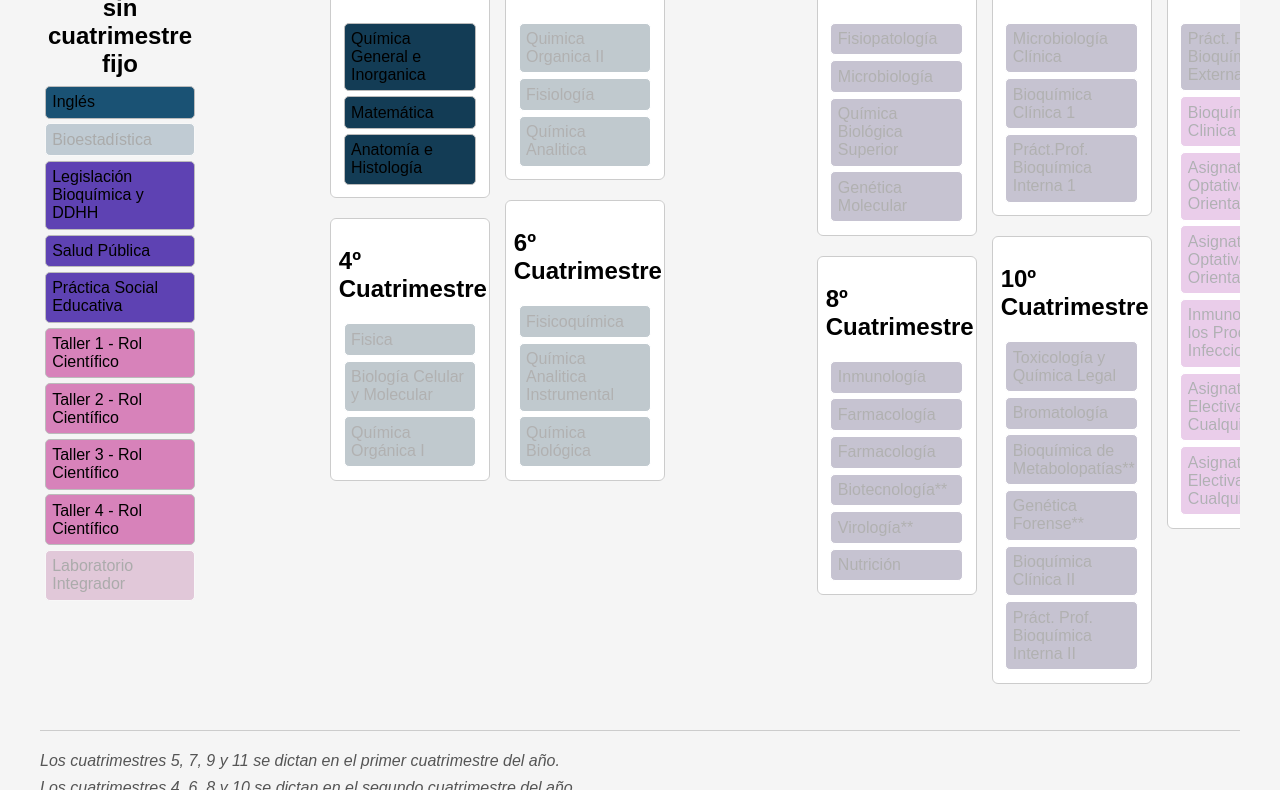
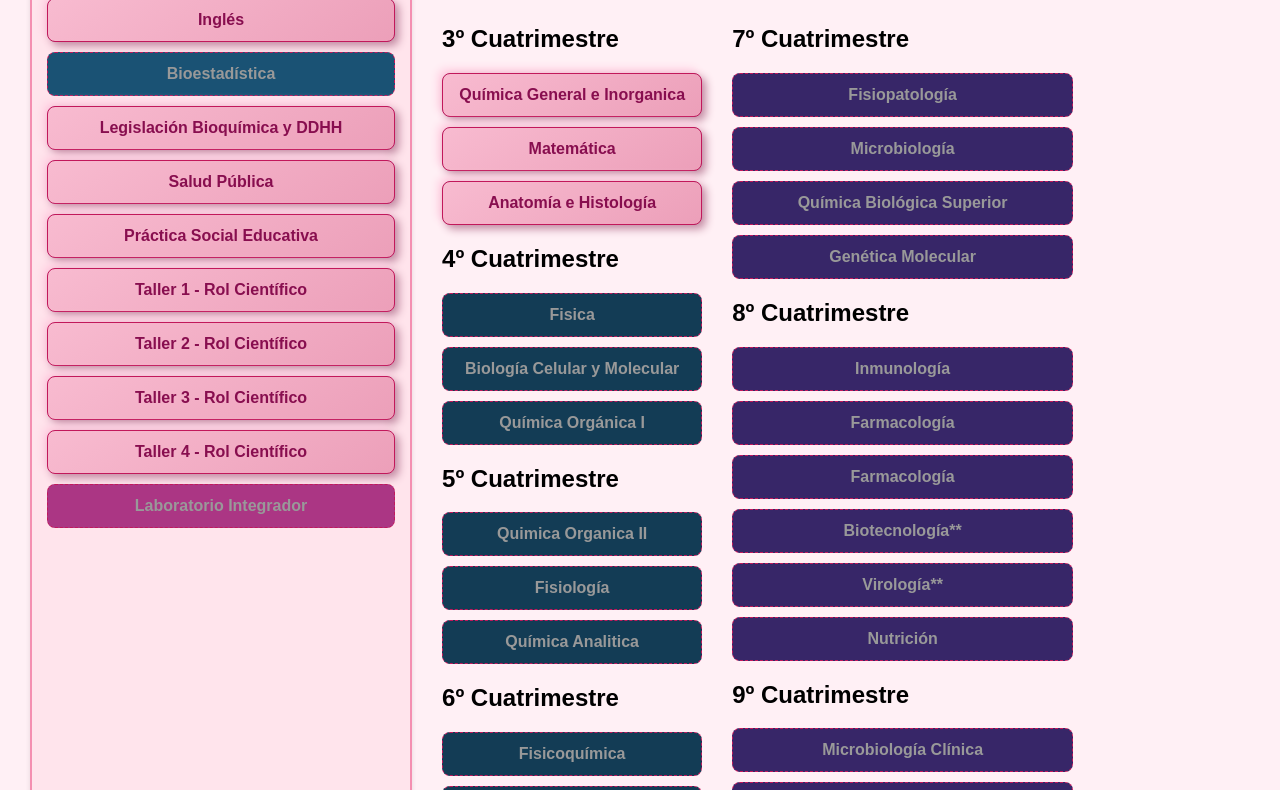
Before and after one commit to magubioqui/Malla-Bioquimica-Plan-2023-Magu, a plain HTML site: page index.html in a window 1280 px wide. Shown: the part 202-992 px from the top of the page. Drawn offline with Linux system fonts and the light colour scheme.

Commit message:
Update style.css

```diff
--- a/style.css
+++ b/style.css
@@ -1,103 +1,89 @@
 body {
-  font-family: sans-serif;
-  background: #f5f5f5;
-  padding: 2rem;
+  font-family: Arial, sans-serif;
+  background-color: #fff0f5;
+  margin: 0;
+  padding: 20px;
+}
+
+h1 {
+  font-family: 'Poppins', sans-serif;
+  font-weight: 700;
+  color: #c2185b;
+  text-align: center;
+  margin-bottom: 40px;
 }
 
 #malla {
   display: flex;
-  gap: 20px; /* aumenté un poco el gap para separar mejor columnas */
+  gap: 30px;
   overflow-x: auto;
-}
-
-.contenedor-ciclo {
-  display: flex;
-  flex-direction: row;
-  gap: 15px;
-  margin-bottom: 30px;
-  flex-wrap: nowrap;
-}
-
-.columna-pareada {
-  display: flex;
-  flex-direction: column;
-  gap: 20px;
-  min-width: 160px; /* tamaño similar al que tenías en .cuatrimestre */
-}
-
-.cuatrimestre-apilado {
-  border: 1px solid #ccc;
-  padding: 8px;
-  border-radius: 6px;
-  background: white;
-}
-
-.contenedor-ciclo > h1 {
-  width: 100%;
-  font-size: 1.5em;
-  margin-bottom: 10px;
-  color: #333;
+  padding: 10px;
+  justify-content: flex-start;
 }
 
 .cuatrimestre {
-  min-width: 160px;
+  min-width: 220px;
+  background-color: #ffe4ec;
+  border: 2px solid #f48fb1;
+  border-radius: 10px;
+  padding: 15px;
+  box-shadow: 0 2px 5px rgba(0, 0, 0, 0.1);
 }
 
 .cuatrimestre h2 {
   text-align: center;
-  font-size: 1.5em;
-  margin-bottom: 0.5rem;
+  color: #ad1457;
+  font-size: 1.1em;
+  margin-bottom: 12px;
+  border-bottom: 1px solid #f8bbd0;
+  padding-bottom: 6px;
 }
 
+/* MATERIA GENERAL (equivale a .ramo) */
 .materia {
-  margin: 0.3rem;
-  padding: 0.4rem;
-  border-radius: 5px;
-  cursor: default;
-  border: 1px solid #bbb;
-  font-size: 1em
-
-  /* No poner background-color fijo aquí para que JS lo aplique */
-  color: #222;
-  opacity: 0.5; /* por defecto más clarito */
-  transition: opacity 0.3s ease, filter 0.3s ease;
+  background: linear-gradient(145deg, #f8bbd0, #ec9fb9);
+  border: 1px solid #c2185b;
+  border-radius: 8px;
+  padding: 12px;
+  margin-bottom: 10px;
+  text-align: center;
+  cursor: pointer;
+  color: #880e4f;
+  font-weight: 600;
+  box-shadow: 4px 4px 8px #c28aa2, -4px -4px 8px #ffcee1;
+  transition: all 0.3s ease;
+  user-select: none;
 }
 
-.materia.habilitada {
-  opacity: 1;
-  cursor: pointer;
-  filter: none;
+/* HOVER (solo para habilitadas) */
+.materia.habilitada:hover {
+  background: linear-gradient(145deg, #f48fb1, #e47c9d);
+  box-shadow: 6px 6px 10px #b67288, -6px -6px 10px #ffbed4;
+  color: #5c0040;
+  transform: translateY(-3px);
 }
 
-.materia.inhabilitada {
-  /* Aclara el color que le pone JS, sin cambiar fondo fijo */
-  filter: brightness(1.4) saturate(0.5);
-  cursor: not-allowed;
-  opacity: 0.3;
+.materia.habilitada:active {
+  box-shadow: inset 3px 3px 5px #b67288, inset -3px -3px 5px #ffbed4;
+  transform: translateY(1px);
 }
 
-.materia.tachado {
-  text-decoration: line-through;
-  background-color: #018E42; /* verde vibrante */
-  color: white;             /* texto blanco para contraste */
-  opacity: 1;               /* sin transparencia para que el color sea sólido */
-  cursor: default;
-  transition: background-color 0.3s ease;
+/* BLOQUEADA / INHABILITADA */
+.materia.inhabilitada {
+  background: none;
+  color: #999;
+  border-style: dashed;
+  cursor: not-allowed;
+  box-shadow: none;
 }
 
-.contenedor-notas {
-  margin-top: 1rem;
-  padding-top: 1rem;
-  border-top: 1px solid #ccc;
-
-  flex-basis: 100%;       /* Ocupa todo el ancho disponible */
-  display: flex;
-  flex-direction: column;
+/* APROBADA (tachada) */
+.materia.tachado {
+  background: linear-gradient(145deg, #d1bee7, #b695d3) !important;
+  color: #4a148c;
+  border-color: #6a1b9a;
+  text-decoration: line-through;
+  font-style: italic;
+  box-shadow: 4px 4px 8px #8a69a2, -4px -4px 8px #c6aee1;
+  cursor: default;
 }
-
-.aclaracion {
-  font-size: 1em;
-  color: #555;
-  margin: 0.3rem 0;
-  font-style: italic;
-}
```
